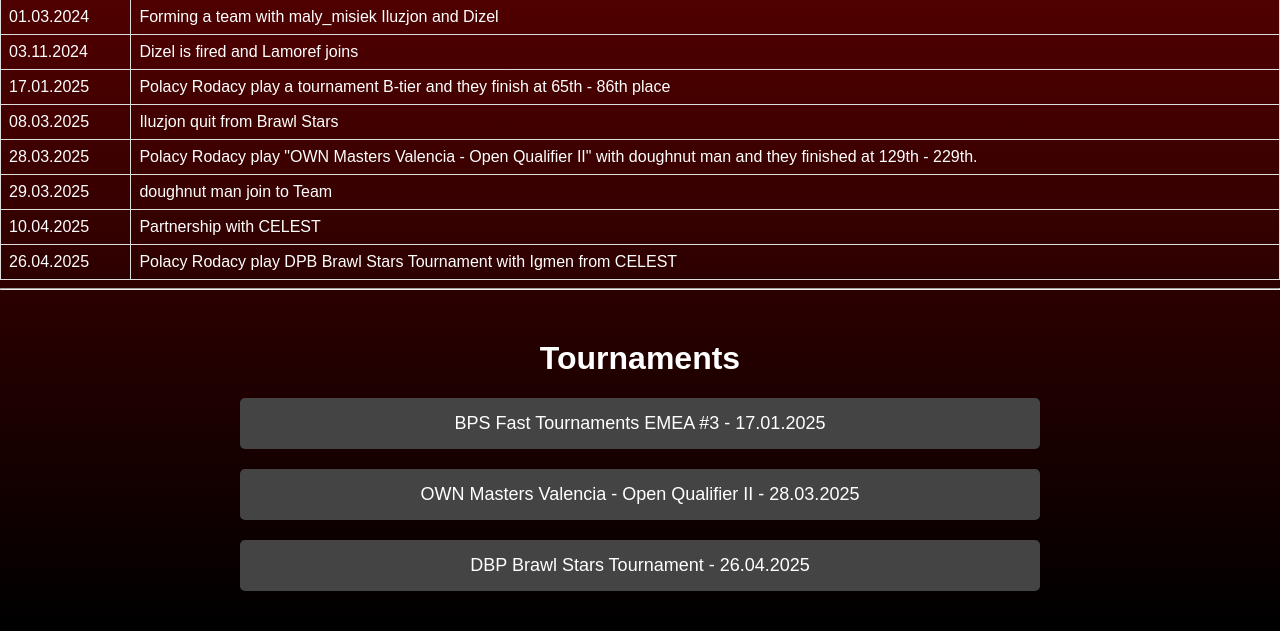
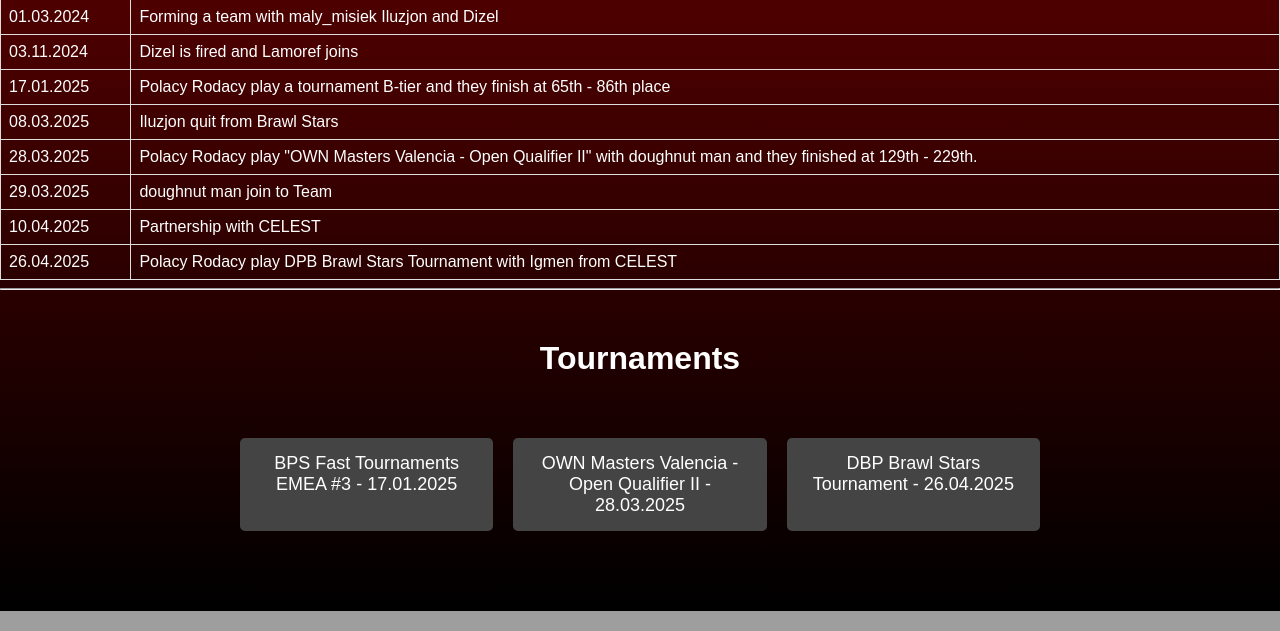
Before and after one commit to malymisiek/Main, a PHP site: page / in a window 1280 px wide. Shown: the part 1555-2186 px from the top of the page. Run offline with PHP 8.4, Linux system fonts and the light colour scheme.

Commit message:
Update style.css

```diff
--- a/style.css
+++ b/style.css
@@ -146,6 +146,10 @@
     margin: 20px auto;
     max-width: 800px;
     text-align: center;
+    display: grid;
+    grid-template-columns: repeat(3, 1fr); /* 3 kolumny */
+    gap: 20px;
+    padding: 20px;
   }
 
   .timelibe-table{
```
